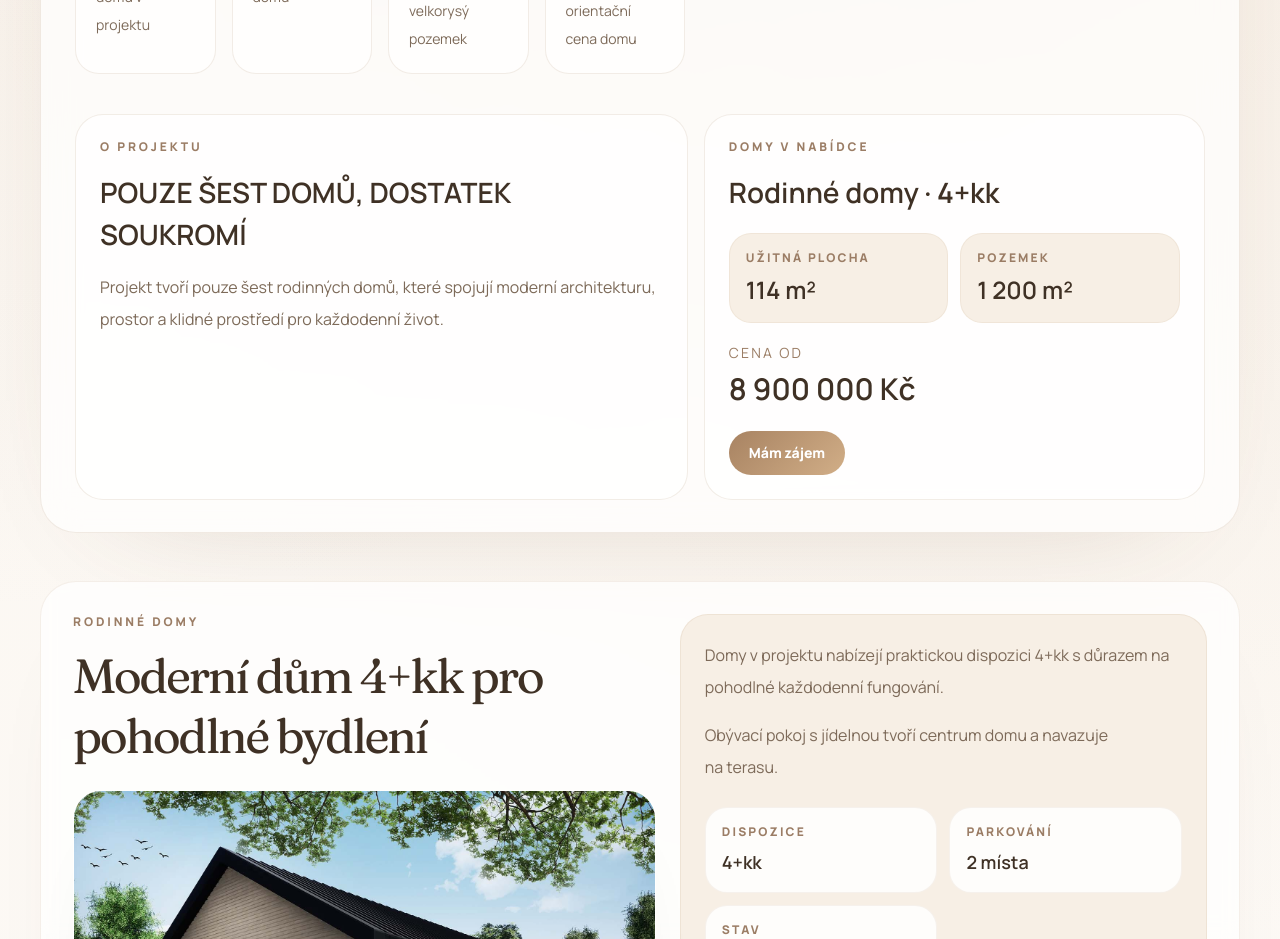
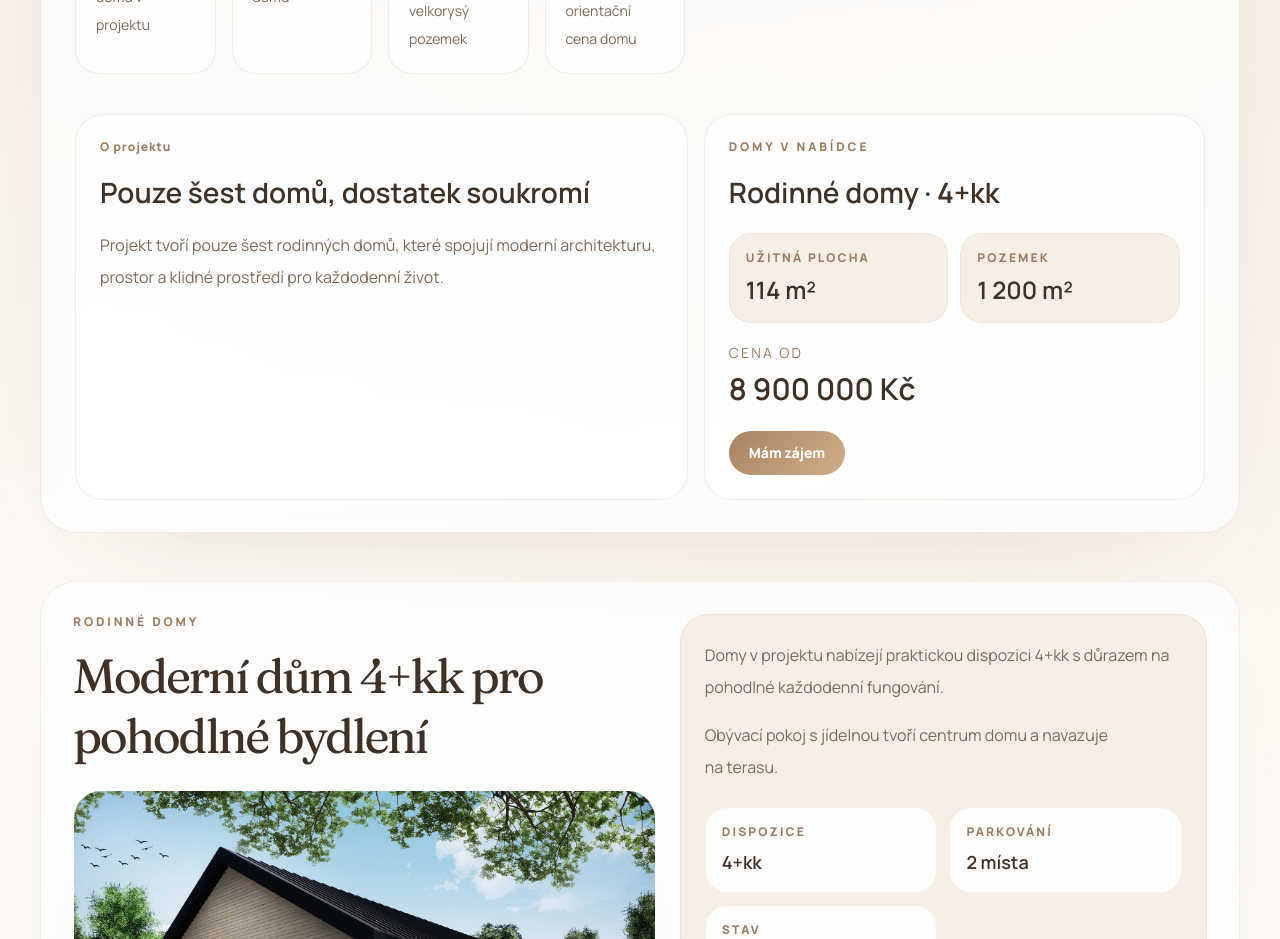
Before and after one commit to maxnesss/strizkov-living, a Next.js app: page / in a window 1280 px wide. Shown: the part 800-1739 px from the top of the page. Built offline with nearby package versions, Linux system fonts and the light colour scheme.

Commit message:
Use sentence case in homepage project section

```diff
--- a/src/app/page.tsx
+++ b/src/app/page.tsx
@@ -134,7 +134,7 @@ export default function Home() {
           id="projekt"
         >
           <article className="rounded-[28px] border border-[#b89a7c2e] bg-white/72 px-6 py-6">
-            <p className="text-xs font-extrabold uppercase tracking-[0.24em] text-[#9b7d65]">
+            <p className="text-xs font-extrabold tracking-[0.08em] text-[#9b7d65]">
               {stritezLiving.project.eyebrow}
             </p>
             <h2 className="mt-4 text-[28px] font-semibold text-[#3f3125]">
--- a/src/data/stritezLiving.ts
+++ b/src/data/stritezLiving.ts
@@ -22,7 +22,7 @@ export const stritezLiving = {
   },
   project: {
     eyebrow: "O projektu",
-    title: "POUZE ŠEST DOMŮ, DOSTATEK SOUKROMÍ",
+    title: "Pouze šest domů, dostatek soukromí",
     description:
       "Projekt tvoří pouze šest rodinných domů, které spojují moderní architekturu, prostor a klidné prostředí pro každodenní život.",
   },
```
